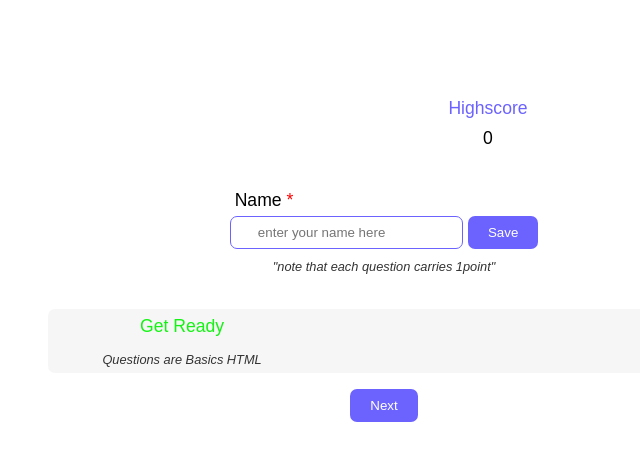
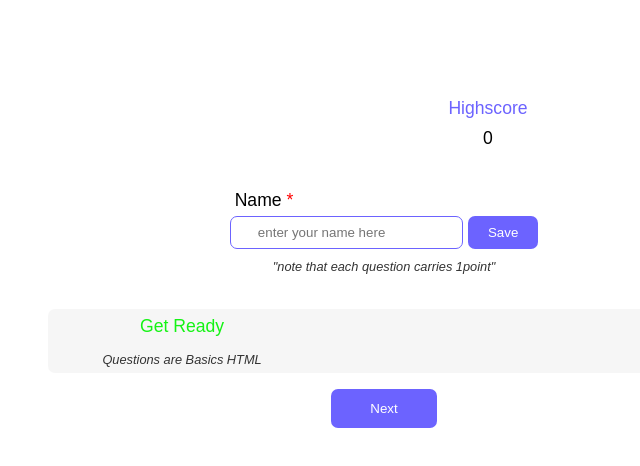
Before and after one commit to cmcWebCode40/Quiz_app_investa_task, a plain HTML site: page quizpage.html in a window 1280 px wide. Shown: the whole page, without its empty margins (256-896 px from the left). Drawn offline with Linux system fonts and the light colour scheme.

Commit message:
modified the buttons

```diff
--- a/styles.css
+++ b/styles.css
@@ -133,7 +133,7 @@
         margin: 1rem auto;
         background-color: #6C63FF;
         border: none;
-        padding: 9px 20px;
+        padding: 12px 39px;
         border-radius: 7px;
         color: #fff;
         outline: none;
```
